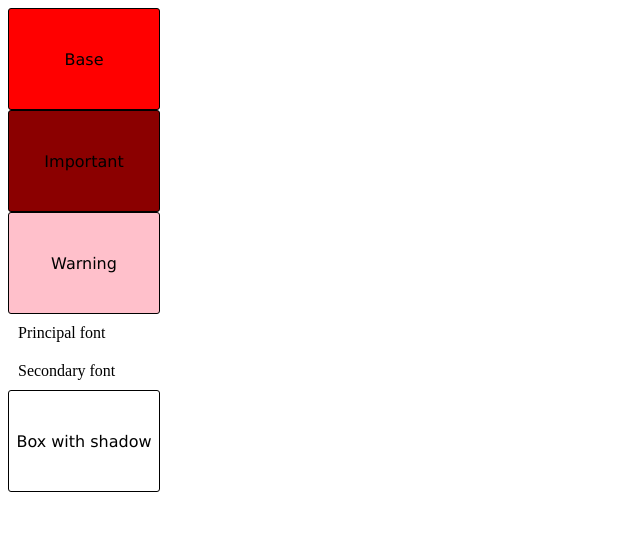
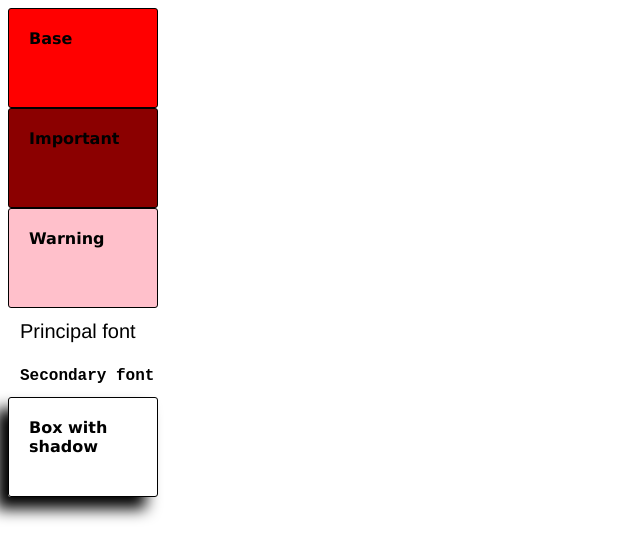
Before and after one commit to jumufu84/Master_Md1_Ej1, a plain HTML site: page src/index.html in a window 1280 px wide. Shown: the whole page, without its empty margins (0-640 px from the left). Drawn offline with Linux system fonts and the light colour scheme.

Commit message:
committ temas A y B

```diff
--- a/src/index.html
+++ b/src/index.html
@@ -1,14 +1,14 @@
 <!DOCTYPE html>
 <html lang="en">
   <head>
-    <meta charset="UTF-8">
-    <meta name="viewport" content="width=device-width, initial-scale=1.0">
-    <link rel="stylesheet" href="styles.css">
+    <meta charset="UTF-8" />
+    <meta name="viewport" content="width=device-width, initial-scale=1.0" />
+    <link rel="stylesheet" href="styles.css" />
     <title>Ejercicio 2</title>
   </head>
   <body>
     <div class="container">
-        <div class="box base">Base</div>
+      <div class="box base"><span class="posicionar">Base</span></div>
       <div class="box important">Important</div>
       <div class="box warning">Warning</div>
       <div class="text text1">Principal font</div>
--- a/src/styles.css
+++ b/src/styles.css
@@ -1,31 +1,11 @@
+@import "temaA.css";
+/* @import "temaB.css"; */
+
+* {
+    box-sizing: border-box;
+}
+
 .container {
     display: flex;
     flex-direction: column;
 }
-
-.box {
-    height: 100px;
-    width: 150px;
-    display: flex;
-    align-items: center;
-    justify-content: center;
-    font-family: Verdana, Geneva, Tahoma, sans-serif;
-    border: 1px solid black;
-    border-radius: 3px;
-}
-
-.base {
-    background-color: red;
-}
-
-.important {
-    background-color: darkred;
-}
-
-.warning {
-    background-color: pink;
-}
-
-.text {
-    margin: 10px;
-}
--- a/src/temaA.css
+++ b/src/temaA.css
@@ -0,0 +1,39 @@
+.box {
+    height: 100px;
+    width: 150px;
+    padding: 20px 0px 0px 20px;
+    font-family: Verdana, Geneva, Tahoma, sans-serif;
+    font-weight: bold;
+    border: 1px solid black;
+    border-radius: 3px;
+}
+
+.shadow {
+    box-shadow: -12px 12px 15px rgba(0, 0, 0, 1);
+}
+
+.base {
+    background-color: red;
+}
+
+.important {
+    background-color: darkred;
+}
+
+.warning {
+    background-color: pink;
+}
+
+.text {
+    margin: 12px;
+}
+
+.text1 {
+    font-size: 20px;
+    font-family: 'Franklin Gothic Medium', 'Arial Narrow', Arial, sans-serif;
+}
+
+.text2 {
+    font-family: 'Courier New', Courier, monospace;
+    font-weight: bold;
+}
--- a/src/temaB.css
+++ b/src/temaB.css
@@ -0,0 +1,31 @@
+.box {
+    height: 100px;
+    width: 150px;
+    padding: 20px 0px 0px 20px;
+    font-family: Verdana, Geneva, Tahoma, sans-serif;
+    font-weight: bold;
+    border: 1px solid black;
+    border-radius: 5px;
+}
+
+.shadow {
+    box-shadow: 12px 12px 15px rgba(0, 0, 0, 1);
+}
+
+.base {
+    background-color: blue;
+}
+
+.important {
+    background-color: darkblue;
+}
+
+.warning {
+    background-color: aqua;
+}
+
+.text {
+    margin: 12px;
+    font-size: 18px;
+    font-weight: bold;
+}
```
Lines whose indentation alone changed are shown as unchanged.
